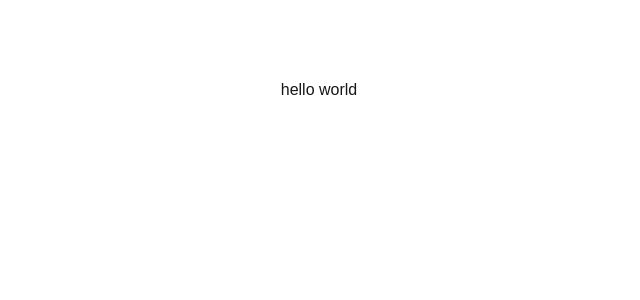
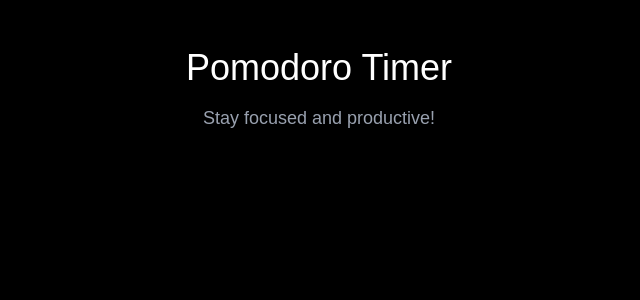
Before and after one commit to RosmeoP/my-pomodoro, a Next.js app: page / in a window 1280 px wide. Shown: the top 300 px of the page, without its empty margins (321-961 px from the left). Built offline with nearby package versions, Linux system fonts and the light colour scheme.

Commit message:
add PomodoroPage component and update Home to include it

```diff
--- a/src/app/page.js
+++ b/src/app/page.js
@@ -1,10 +1,8 @@
-
+import PomodoroPage from "./pomodoro/page";
 export default function Home() {
   return (
-    <div className="grid grid-rows-[20px_1fr_20px] items-center justify-items-center min-h-screen p-8 pb-20 gap-16 sm:p-20 font-[family-name:var(--font-geist-sans)]">
-      <div className="flex items-center justify-center">
-        hello world
-      </div>
+    <div className="">
+      <PomodoroPage />
     </div>
   );
 }
--- /dev/null
+++ b/src/app/pomodoro/page.js
@@ -0,0 +1,15 @@
+import { DevBundlerService } from 'next/dist/server/lib/dev-bundler-service'
+import React from 'react'
+
+const PomodoroPage = () => {
+    return (
+        <div className="bg-black grid grid-rows-[20px_1fr_20px] items-center justify-items-center min-h-screen p-8 pb-20 gap-16 sm:p-20 font-[family-name:var(--font-geist-sans)]">
+            <div className="flex flex-col items-center justify-center gap-4">
+                <h1 className="text-4xl text-white">Pomodoro Timer</h1>
+                <p className="text-lg text-gray-400">Stay focused and productive!</p>
+            </div>
+        </div>
+    )
+}
+
+export default PomodoroPage
```
